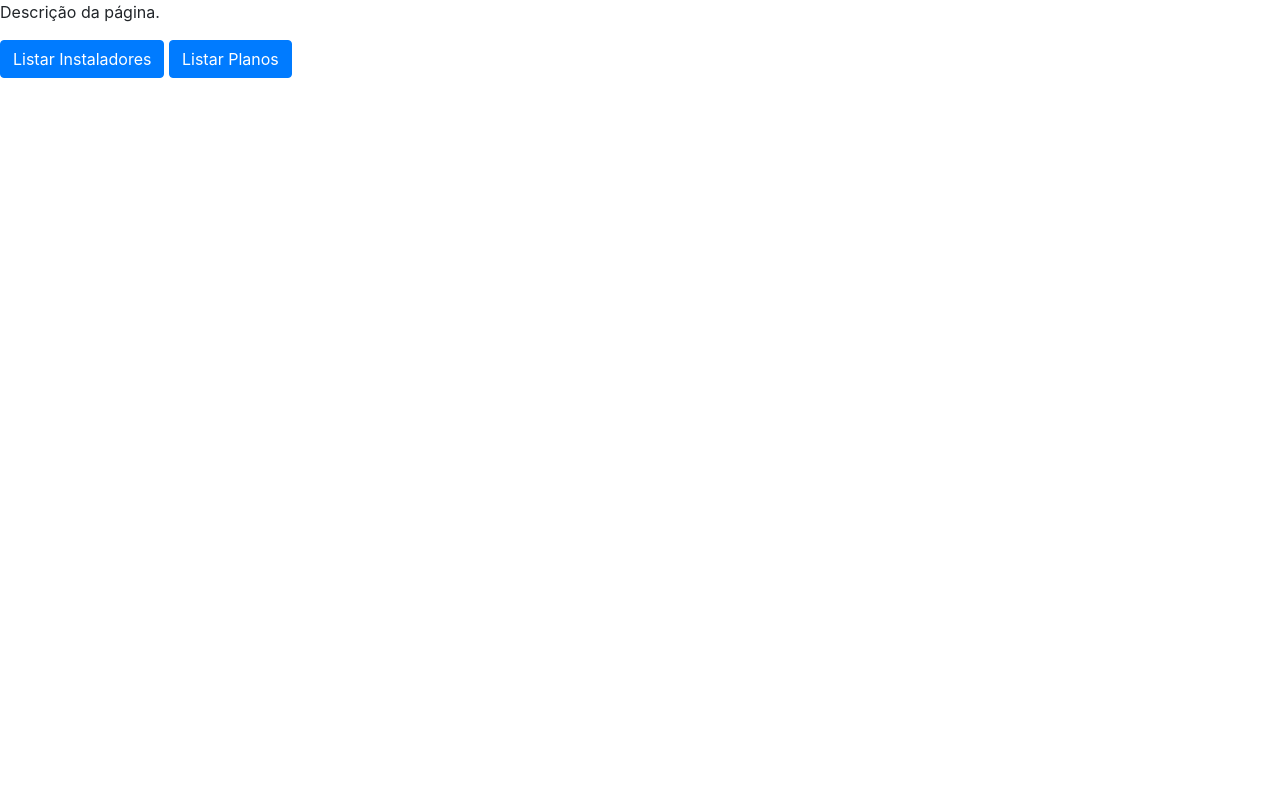
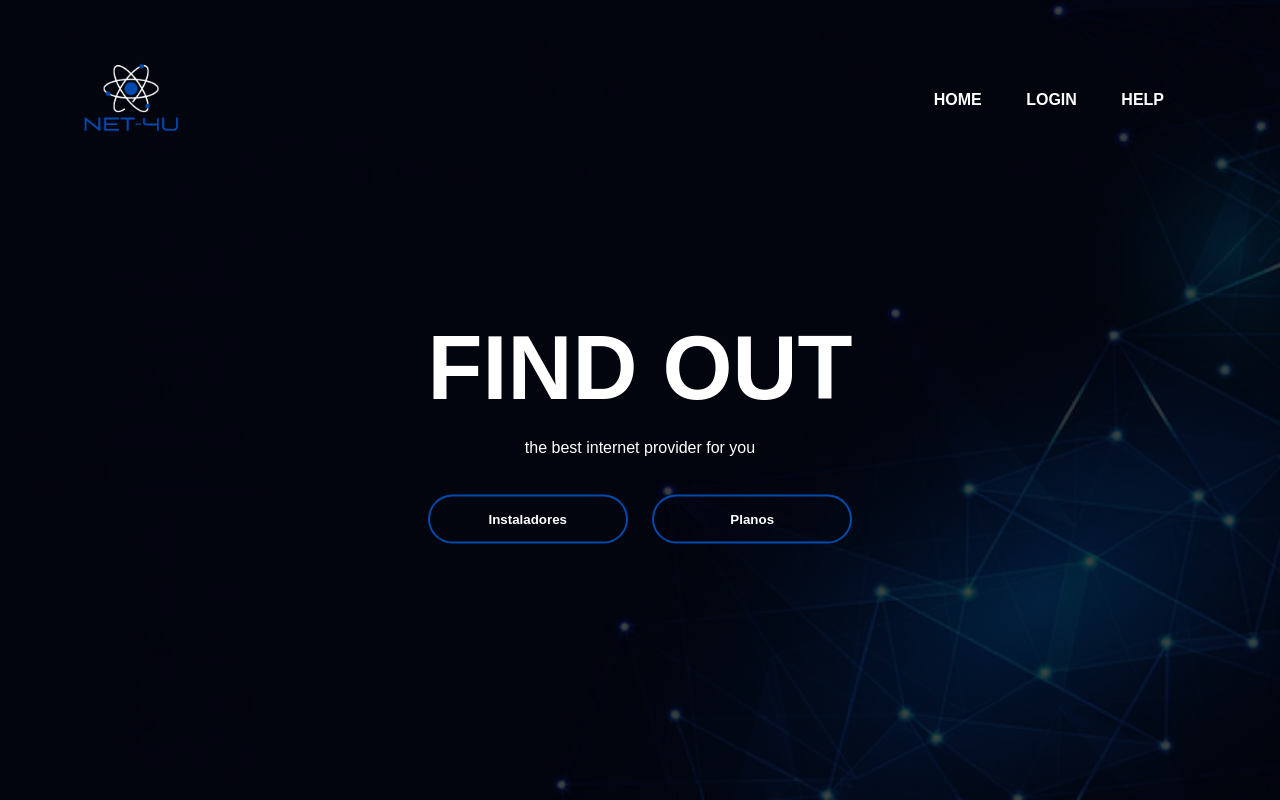
Before and after one commit to MaycolTeles/4U-Net, a Python web app: template App/templates/index.html in a window 1280 px wide. Run offline with Jinja, Linux system fonts and the light colour scheme; the template is opened without the code that fills it, so the values that code supplies are empty; some libraries are stand-ins or nearby versions.

Commit message:
Alterações no HTML e CSS das páginas além da adição de asssets e STATIC_FOLDER

```diff
--- a/App/config.py
+++ b/App/config.py
@@ -5,3 +5,5 @@ Module containing some configurations.
 TEMPLATE_FOLDER_PATH = '../templates'
 
 API_URL = 'https://app-challenge-api.herokuapp.com'
+
+STATIC_FOLDER_PATH = '../static'
--- a/App/src/app.py
+++ b/App/src/app.py
@@ -5,6 +5,7 @@ Module containing the 'App' Class.
 from flask import Flask
 
 from config import TEMPLATE_FOLDER_PATH
+from config import STATIC_FOLDER_PATH
 from src.MVC.View.routes import Routes
 
 
@@ -19,7 +20,7 @@ class App:
         """
         Constructor to create a reference and initialize the app.
         """
-        self.__app = Flask(__name__, template_folder=TEMPLATE_FOLDER_PATH)
+        self.__app = Flask(__name__, template_folder=TEMPLATE_FOLDER_PATH, static_folder=STATIC_FOLDER_PATH)
         self.__routes = routes
 
         self.__create_routes()
--- /dev/null
+++ b/App/static/styles/style.css
@@ -0,0 +1,106 @@
+*{
+    margin: 0;
+    padding: 0;
+    font-family: sans-serif;
+}
+.banner{
+    width: 100%;
+    height: 100vh;
+    background-image: linear-gradient(rgba(0,0,0,0.75),rgba(0,0,0,0.75)), url(assets/background.jpg);
+    background-size: cover;
+    background-position: center;
+}
+.navbar{
+    width: 85%;
+    margin: auto;
+    font-weight: bold;
+    padding: 5px 0;
+    display: flex;
+    align-items: center;
+    justify-content: space-between;
+}
+.logo{
+    width: 190px;
+    cursor: pointer;
+    margin-left: -60px;
+}
+.navbar ul li{
+    list-style: none;
+    display: inline-block;
+    margin: 0 20px;
+    position: relative;
+}
+.navbar ul li a{
+    text-decoration: none;
+    color: #fff;
+    text-transform: uppercase;
+}
+.navbar ul li::after{
+    content: '';
+    height: 3px;
+    width: 0;
+    background: #004AAD;
+    position: absolute;
+    border-radius: 25px;
+    left: 0;
+    bottom: -10px;
+    transition: 0.5s;
+}
+.navbar ul li:hover::after{
+    width: 100%;
+}
+.content{
+    width: 100%;
+    position: absolute;
+    top: 50%;
+    transform: translateY(-50%);
+    text-align: center;
+    color: #fff;
+}
+.content h1{
+    font-size: 90px;
+    margin-top: 80px;
+}
+.content p{
+    margin: 20px auto;
+    font-weight: 100;
+    line-height: 15px;
+}
+button{
+    width: 200px;
+    padding: 15px 0;
+    text-align: center;
+    margin: 20px 10px;
+    border-radius: 25px;
+    font-weight: bold;
+    border: 2px solid #004AAD;
+    background: transparent;
+    color: #fff;
+    cursor: pointer;
+    position: relative;
+    overflow: hidden;
+}
+button a{
+    color: #fff;
+    text-decoration: none;
+    width: 200px;
+    padding: 15px 0;
+    margin: 20px 10px;
+}
+span{
+    background: #004AAD;
+    height: 100%;
+    width: 0;
+    border-radius: 25px;
+    position: absolute;
+    left: 0;
+    bottom: 0;
+    z-index: -1;
+    transition: 0.5s;
+}
+button:hover span{
+    width: 100%;
+}
+button:hover{
+    border: none;
+}
--- a/App/templates/index.html
+++ b/App/templates/index.html
@@ -1,12 +1,34 @@
 <!doctype html>
 <html>
+
   <head>
-    <link rel="stylesheet" href="https://cdnjs.cloudflare.com/ajax/libs/twitter-bootstrap/4.4.0/css/bootstrap.min.css" integrity="sha256-/ykJw/wDxMa0AQhHDYfuMEwVb4JHMx9h4jD4XvHqVzU=" crossorigin="anonymous"/>
     <title>4U-Net!</title>
+    <link rel="stylesheet" href="static/styles/style.css">
   </head>
+
   <body>
-    <p>Descrição da página.</p>
-    <a href="{{ url_for('installers') }}" class='btn btn-primary'>Listar Instaladores</a>
-    <a href="{{ url_for('clients') }}" class='btn btn-primary'>Listar Planos</a>
+
+    <div class="banner">
+
+      <div class="navbar">
+        <img src="static/styles/assets/logo_azul.png" class="logo">
+        <ul>
+          <li><a href="#">Home</a></li>
+          <li><a href="#">Login</a></li>
+          <li><a href="#">Help</a></li>
+        </ul>
+      </div>
+
+      <div class="content">
+        <h1>FIND OUT</h1>
+        <p>the best internet provider for you</p>
+        <div>
+          <button type="button"><span></span><a href="{{ url_for('installers') }}">Instaladores</a></button>
+          <button type="button"><span></span><a href="{{ url_for('clients') }}">Planos</a></button>
+        </div>
+      </div>
+
+    </div>
+
   </body>
 </html>
--- a/App/templates/installers.html
+++ b/App/templates/installers.html
@@ -2,8 +2,10 @@
 <html>
   <head>
     <title>Instaladores</title>
+    <link rel="stylesheet" href="../static/styles/style.css">
   </head>
   <body>
     <p>INSTALADOR: {{ installer_name }}.</p>
+    <button type="button"><span></span><a href="{{ url_for('index') }}">Home</a></button>
   </body>
 </html>
```
Also changed, not shown: App/src/MVC/View/plan_routes.py (added, +53 -0 lines), App/templates/plans.html (added, +11 -0 lines), App/static/styles/assets/background.jpg (added), App/static/styles/assets/logo.png (added), App/static/styles/assets/logo_azul.png (added), App/static/styles/assets/logo_verde.png (added).
